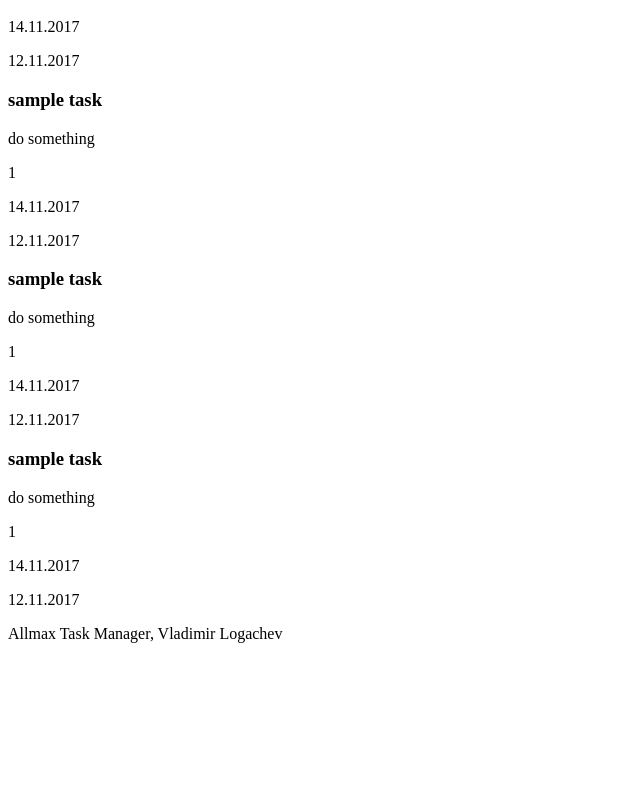
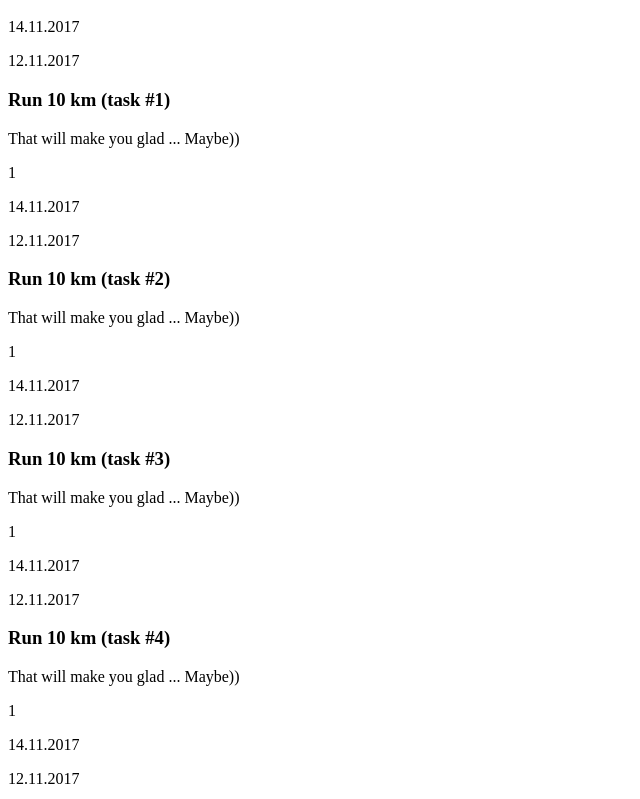
Before and after one commit to trial-trip/allmax-task-manager, a React app: page / in a window 1280 px wide. Shown: the part 261-1060 px from the top of the page, without its empty margins (0-640 px from the left). Before the commit the page ends 920 px from the top, so only its background shows below. Built offline with nearby package versions, Linux system fonts and the light colour scheme; the HTML template or start-up script is replaced by a standard one.

Commit message:
Passing data into props now

```diff
--- a/src/components/App.js
+++ b/src/components/App.js
@@ -1,13 +1,14 @@
 import React from 'react'
+import PropTypes from 'prop-types'
 
 import Filters from './Filters'
 import TaskList from './TaskList'
 
-const App = () => (
+const App = (state) => (
   <div>
     <h1>Your tasks:</h1>
     <Filters/>
-    <TaskList/>
+    <TaskList {...state}/>
     <div><p>Allmax Task Manager, Vladimir Logachev</p></div>
   </div>
 )
--- a/src/components/Filters.js
+++ b/src/components/Filters.js
@@ -1,4 +1,5 @@
 import React from 'react'
+import PropTypes from 'prop-types'
 
 const Filters = () => (
   <ul>
--- a/src/components/Task.js
+++ b/src/components/Task.js
@@ -1,15 +1,23 @@
 import React from 'react'
+import PropTypes from 'prop-types'
 
-const Task = () => (
+const Task = ({ id, title, description, priority, deadline, completionDate}) => (
   <div className="task task-not-completed">
-    <h3 className="task-title">sample task</h3>
-    <p className="task-description">do something</p>
-    <p className="task-priority">1</p>
-    <p className="task-deadline">14.11.2017</p>
-    <p className="task-completion-date">12.11.2017</p>
+    <h3 className="task-title">{title} (task #{id})</h3>
+    <p className="task-description">{description}</p>
+    <p className="task-priority">{priority}</p>
+    <p className="task-deadline">{deadline}</p>
+    <p className="task-completion-date">{completionDate}</p>
   </div>
 )
 
-Task.propTypes = {}
+Task.propTypes = {
+  id: PropTypes.number.isRequired,
+  title: PropTypes.string.isRequired,
+  description: PropTypes.string,
+  priority: PropTypes.number.isRequired,
+  deadline: PropTypes.string,
+  completionDate: PropTypes.string,
+}
 
 export default Task
--- a/src/components/TaskList.js
+++ b/src/components/TaskList.js
@@ -1,16 +1,25 @@
 import React from 'react'
+import PropTypes from 'prop-types'
 
 import Task from './Task'
 
-const TaskList = () => (
+const TaskList = ({tasks}) => (
   <div>
-    <Task />
-    <Task />
-    <Task />
-    <Task />
+    {tasks.map((x, i) => (<Task key={i} {...x} />))}
   </div>
 )
 
-TaskList.propTypes = {}
+TaskList.propTypes = {
+  tasks: PropTypes.arrayOf(
+    PropTypes.shape({
+      id: PropTypes.number.isRequired,
+      title: PropTypes.string.isRequired,
+      description: PropTypes.string,
+      priority: PropTypes.number.isRequired,
+      deadline: PropTypes.string,
+      completionDate: PropTypes.string,
+    }).isRequired
+  ).isRequired
+}
 
 export default TaskList
--- a/src/index.js
+++ b/src/index.js
@@ -4,11 +4,12 @@ import { render } from 'react-dom'
 
 // compomemts
 import App from './components/App'
+import initialState from './initialState'
 
 const rootElement = document.createElement("div")
 document.body.appendChild(rootElement)
 
 render(
-    <App/>,
+    <App {...initialState}/>,
   rootElement
 )
--- /dev/null
+++ b/src/initialState.js
@@ -0,0 +1,26 @@
+let stateOption
+
+try {
+  const str = localStorage.getItem('tm_data');
+  stateOption = JSON.parse(str);
+} catch (err) {
+  console.error(err);
+}
+
+const stateDemo = {
+  priorityFilter: 'SHOW_ALL',
+  tasks: Array(15)
+    .fill({
+      id: 0,
+      title: 'Run 10 km',
+      description: 'That will make you glad\n\n...\nMaybe))',
+      priority: 1,
+      deadline: '14.11.2017',
+      completionDate: '12.11.2017'
+    })
+    .map((item, i) => ({ ...item, id: i }))
+}
+
+const initialState = stateOption || stateDemo
+
+export default initialState
```
